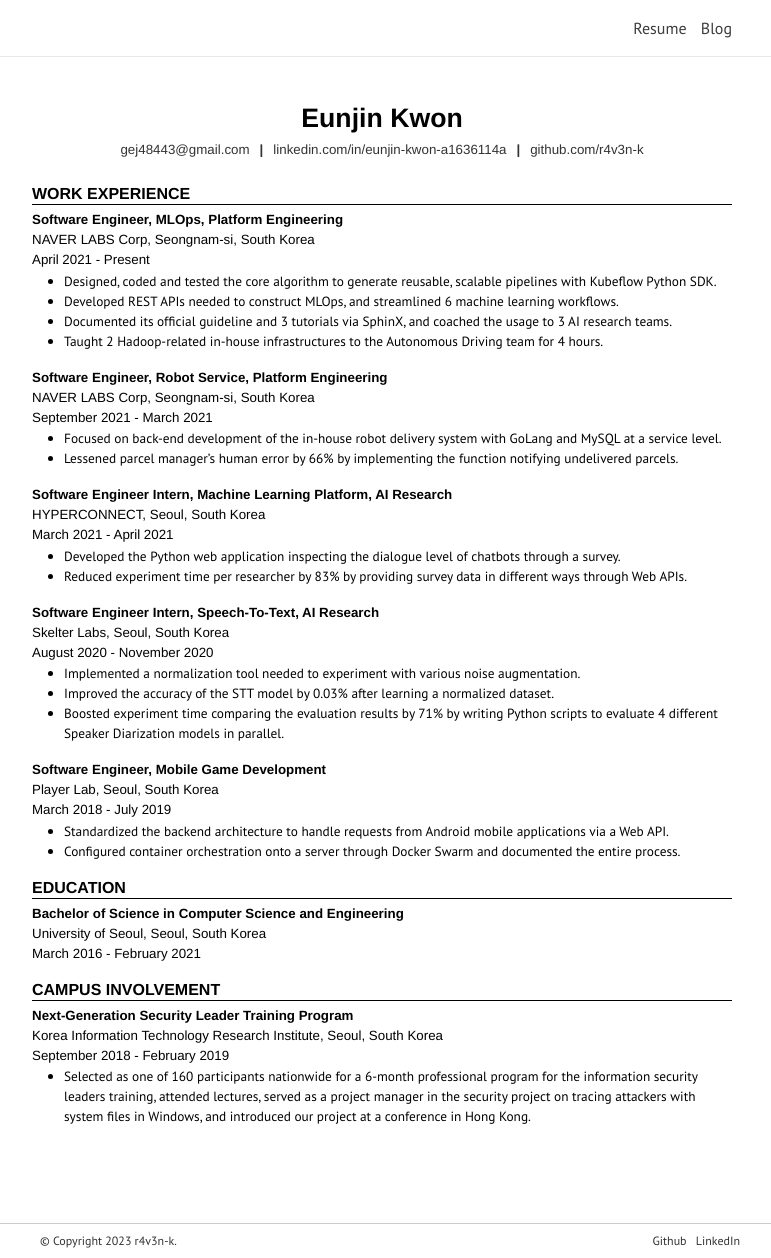
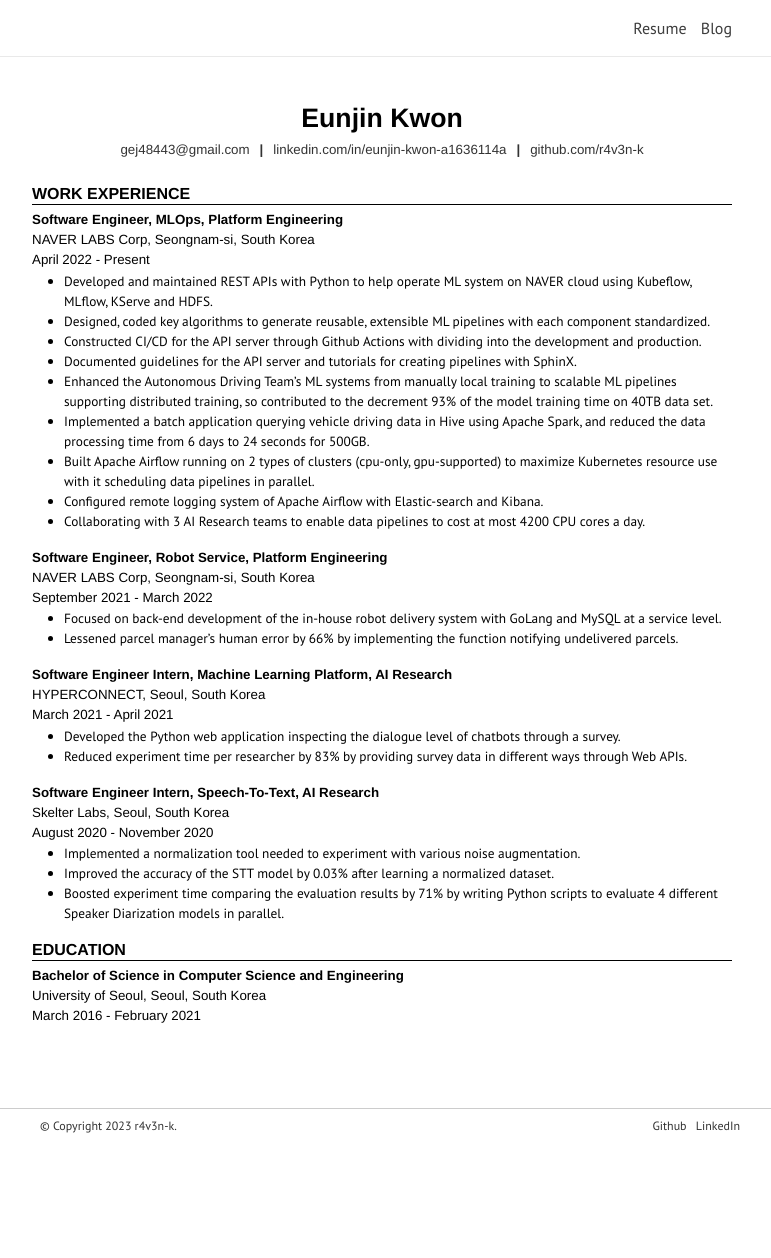
Before and after one commit to r4v3n-k/r4v3n-k.github.io, a Jekyll site: the page built from _pages/resume.md, in a window 1280 px wide. Shown: the whole page, without its empty margins (258-1029 px from the left). Built offline with Jekyll 4.4.1, drawn with Linux system fonts in a browser that asks for light colours; nearby versions of some CDN libraries; some web fonts are replaced; after the commit the page ends 1143 px from its top, so only the background shows below that.

Commit message:
update resume

```diff
--- a/_pages/resume.md
+++ b/_pages/resume.md
@@ -11,18 +11,23 @@ description: <p><span>gej48443@gmail.com</span><b>|</b><span><a href="https://ww
 <div class="resume-item-title">
     <h4><b>Software Engineer, MLOps, Platform Engineering</b></h4>
     <h4>NAVER LABS Corp, Seongnam-si, South Korea</h4>
-    <h4>April 2021 - Present</h4>
+    <h4>April 2022 - Present</h4>
 </div>
 
-- Designed, coded and tested the core algorithm to generate reusable, scalable pipelines with Kubeflow Python SDK.
-- Developed REST APIs needed to construct MLOps, and streamlined 6 machine learning workflows.
-- Documented its official guideline and 3 tutorials via SphinX, and coached the usage to 3 AI research teams.
-- Taught 2 Hadoop-related in-house infrastructures to the Autonomous Driving team for 4 hours.
+- Developed and maintained REST APIs with Python to help operate ML system on NAVER cloud using Kubeflow, MLflow, KServe and HDFS.
+- Designed, coded key algorithms to generate reusable, extensible ML pipelines with each component standardized.
+- Constructed CI/CD for the API server through Github Actions with dividing into the development and production.
+- Documented guidelines for the API server and tutorials for creating pipelines with SphinX.
+- Enhanced the Autonomous Driving Team's ML systems from manually local training to scalable ML pipelines supporting distributed training, so contributed to the decrement 93% of the model training time on 40TB data set.
+- Implemented a batch application querying vehicle driving data in Hive using Apache Spark, and reduced the data processing time from 6 days to 24 seconds for 500GB.
+- Built Apache Airflow running on 2 types of clusters (cpu-only, gpu-supported) to maximize Kubernetes resource use with it scheduling data pipelines in parallel.
+- Configured remote logging system of Apache Airflow with Elastic-search and Kibana.
+- Collaborating with 3 AI Research teams to enable data pipelines to cost at most 4200 CPU cores a day.
 
 <div class="resume-item-title">
     <h4><b>Software Engineer, Robot Service, Platform Engineering</b></h4>
     <h4>NAVER LABS Corp, Seongnam-si, South Korea</h4>
-    <h4>September 2021 - March 2021</h4>
+    <h4>September 2021 - March 2022</h4>
 </div>
 
 <!-- 미발송 택배 일 6건 씩 발생 -> 2건 발생 (66% 감소) -->
@@ -50,17 +55,6 @@ description: <p><span>gej48443@gmail.com</span><b>|</b><span><a href="https://ww
 - Improved the accuracy of the STT model by 0.03% after learning a normalized dataset.
 - Boosted experiment time comparing the evaluation results by 71% by writing Python scripts to evaluate 4 different Speaker Diarization models in parallel.
 
-<div class="resume-item-title">
-    <h4><b>Software Engineer, Mobile Game Development</b></h4>
-    <h4>Player Lab, Seoul, South Korea</h4>
-    <h4>March 2018 - July 2019</h4>
-</div>
-
-<!-- Web API 를 제공하기 위해 Django, PostgreSQL 등 우분투 서버의 백엔드 아키텍처를 표준화 (도커라이징) -->
-<!-- 무중단 배포, 재사용 가능한 소스로 개발 및 배포 환경 구축 시간을 12시간에서 1시간으로 줄였다. 83% 개선 -->
-- Standardized the backend architecture to handle requests from Android mobile applications via a Web API.
-- Configured container orchestration onto a server through Docker Swarm and documented the entire process.
-
 ### EDUCATION
 
 <div class="resume-item-title">
@@ -70,13 +64,3 @@ description: <p><span>gej48443@gmail.com</span><b>|</b><span><a href="https://ww
 </div>
 
 <!-- - Major GPA: 3.73/4.50 -->
-
-### CAMPUS INVOLVEMENT
-
-<div class="resume-item-title">
-    <h4><b>Next-Generation Security Leader Training Program</b></h4>
-    <h4>Korea Information Technology Research Institute, Seoul, South Korea</h4>
-    <h4>September 2018 - February 2019</h4>
-</div>
-
-- Selected as one of 160 participants nationwide for a 6-month professional program for the information security leaders training, attended lectures, served as a project manager in the security project on tracing attackers with system files in Windows, and introduced our project at a conference in Hong Kong.
```
